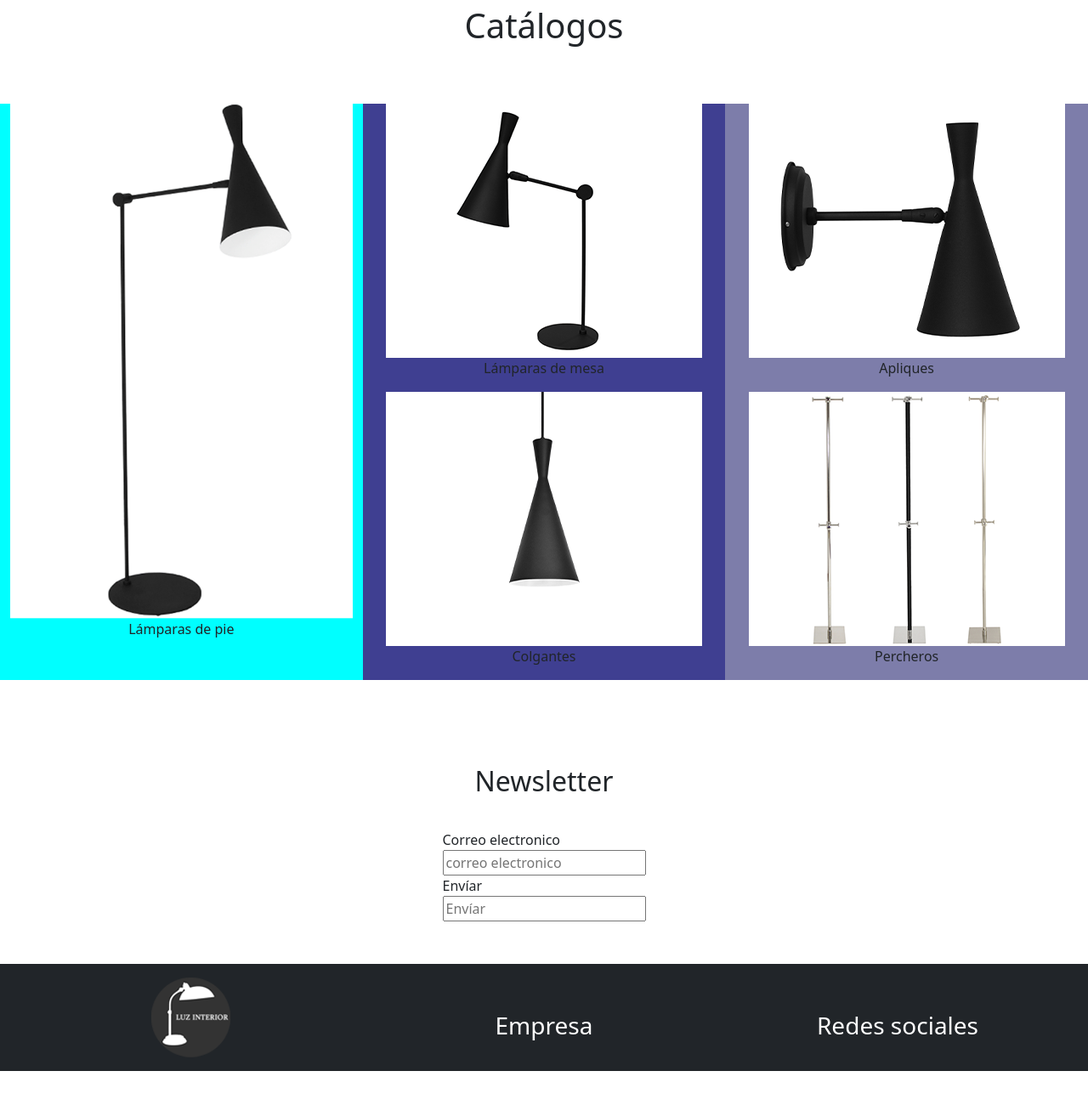
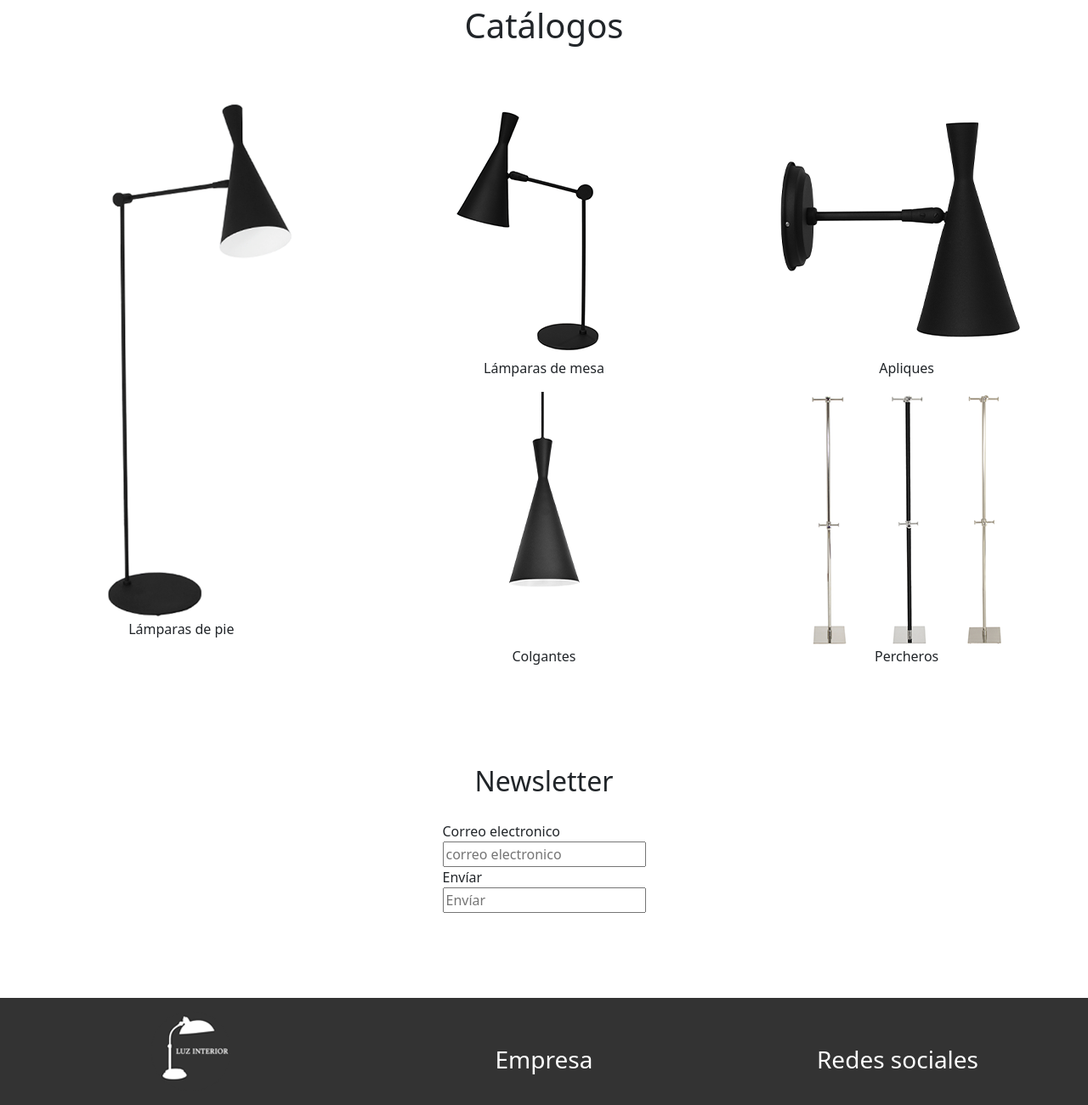
Before and after one commit to BrunoMaza/Luz-interior, a website: page index.html in a window 1280 px wide. Shown: the part 180-1480 px from the top of the page at 85% size. Before the commit the page ends 1448 px from the top, so only its background shows below. Drawn offline with nearby package versions, Linux system fonts and the light colour scheme.

Commit message:
cambio color footer

```diff
--- a/index.html
+++ b/index.html
@@ -55,14 +55,14 @@
         <h1> Catálogos </h1>
       </div>
 
-      <div class="col-xl-4 col-12" style="background-color: aqua; text-align: center;">
+      <div class="col-xl-4 col-12" style="text-align: center;">
           <a href="https://www.luzinteriorsrl.com/l%C3%A1mparas-de-pie">
             <img src="image/lampara de pie dixon art. 90000 negra.png" alt="lamparas de pie" style="max-width: 100%;">
           </a>
             <p>Lámparas de pie</p>
       </div>
 
-      <div class="col-xl-4 col-12" style="background-color: rgb(63, 63, 145); text-align: center;">
+      <div class="col-xl-4 col-12" style="text-align: center;">
           <a href="https://www.luzinteriorsrl.com/lamparas-de-mesa">
             <img src="image/Dixon Art. 9000 pintura negra.png" alt="lamparas de mesa">
           </a>
@@ -75,7 +75,7 @@
               </div>
       </div>
 
-      <div class="col-xl-4 col-12" style="background-color: rgb(125, 125, 170); text-align: center;">
+      <div class="col-xl-4 col-12" style="text-align: center;">
           <a href="https://www.luzinteriorsrl.com/apliques-de-pared">
             <img src="image/Dixon Art. 30900 pintura negra.png" alt="apliques">
           </a>
@@ -105,7 +105,7 @@
 
 
 
-  <footer class="row p-3 mb-2 bg-dark text-white">
+  <footer class="row p-3 mb-2 text-white">
     <div class="col-xl-4 col-12 d-flex justify-content-center">
         <a href="index.html">
           <img src="image/Logo luz interior srl copia.png" alt="logo">
--- a/scss/style.scss
+++ b/scss/style.scss
@@ -45,13 +45,12 @@ main{
     }
 
     .titulo-newsletter {
-        margin: 100px 0px 30px 0px;
+        margin: 100px 0px 20px 0px;
     }
 }
 
-footer { margin-top: 50px !important;
+footer { margin-top: 100px !important;
+    background-color: #333333 !important;
     .titulo-footer { padding-top: 40px;
                     }
         }
-
-.flechita {background-color: #333333;}
```
Also changed, not shown: pages/contacto.html (+1 -1 lines), pages/novedades.html (+1 -1 lines), pages/quienes-somos.html (+1 -1 lines), pages/tienda.html (+1 -1 lines), css/style.css, 1 other file.
